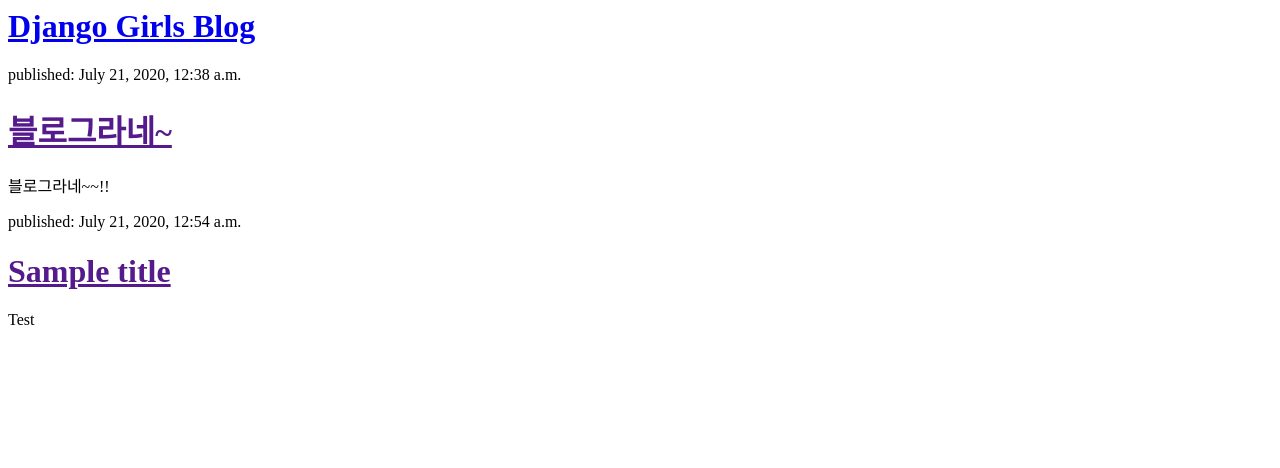
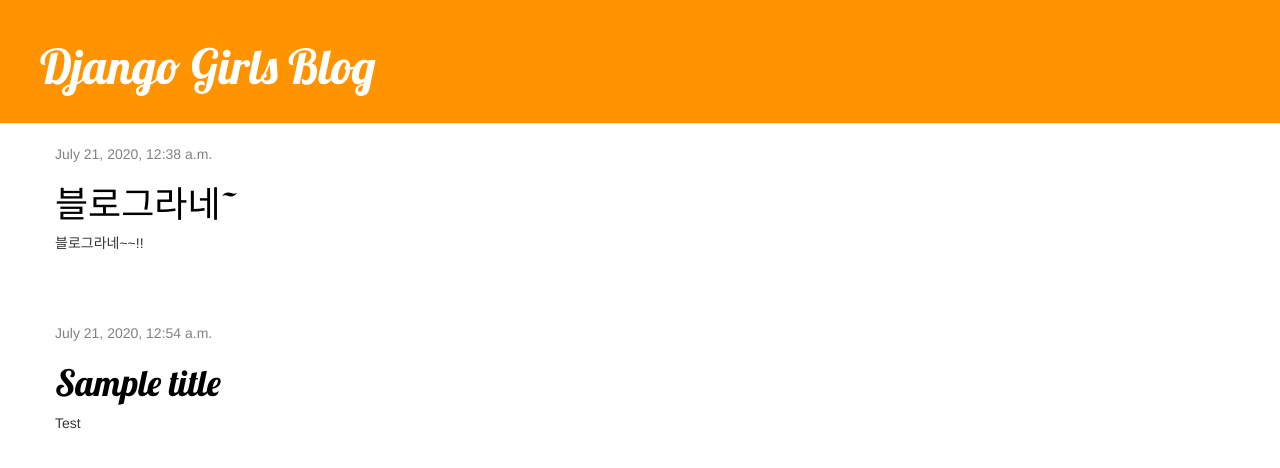
Before and after one commit to kains123/piro13_djangogirls2, a Django app: page / in a window 1280 px wide. Shown: the top 468 px of the page. Run offline with Django 3.2, Linux system fonts and the light colour scheme; data comes from the database, SQL or seed files in the repository; some libraries are stand-ins or nearby versions.

Commit message:
템플릿 확장하기

```diff
--- /dev/null
+++ b/blog/templates/blog/base.html
@@ -0,0 +1,23 @@
+{% load static %}
+<html>
+    <head>
+        <title>Django Girls blog</title>
+        <link rel="stylesheet" href="//maxcdn.bootstrapcdn.com/bootstrap/3.2.0/css/bootstrap.min.css">
+        <link rel="stylesheet" href="//maxcdn.bootstrapcdn.com/bootstrap/3.2.0/css/bootstrap-theme.min.css">
+        <link href='//fonts.googleapis.com/css?family=Lobster&subset=latin,latin-ext' rel='stylesheet' type='text/css'>
+        <link rel="stylesheet" href="{% static 'css/blog.css' %}">
+    </head>
+    <body>
+        <div class="page-header">
+            <h1><a href="/">Django Girls Blog</a></h1>
+        </div>
+        <div class="content container">
+            <div class="row">
+                <div class="col-md-8">
+                {% block content %}
+                {% endblock %}
+                </div>
+            </div>
+        </div>
+    </body>
+</html>
--- a/blog/templates/blog/post_list.html
+++ b/blog/templates/blog/post_list.html
@@ -1,19 +1,13 @@
-<div>
-    <h1><a href="/">Django Girls Blog</a></h1>
-</div>
+{% extends 'blog/base.html' %}
 
-<div class="content container">
-    <div class="row">
-        <div class="col-md-8">
+{% block content %}
     {% for post in posts %}
         <div class="post">
             <div class="date">
-                        <p>published: {{ post.published_date }}</p>
+                {{ post.published_date }}
             </div>
             <h1><a href="">{{ post.title }}</a></h1>
             <p>{{ post.text|linebreaksbr }}</p>
         </div>
     {% endfor %}
-        </div>
-    </div>
-</div>
+{% endblock %}
```
Lines whose indentation alone changed are shown as unchanged.
